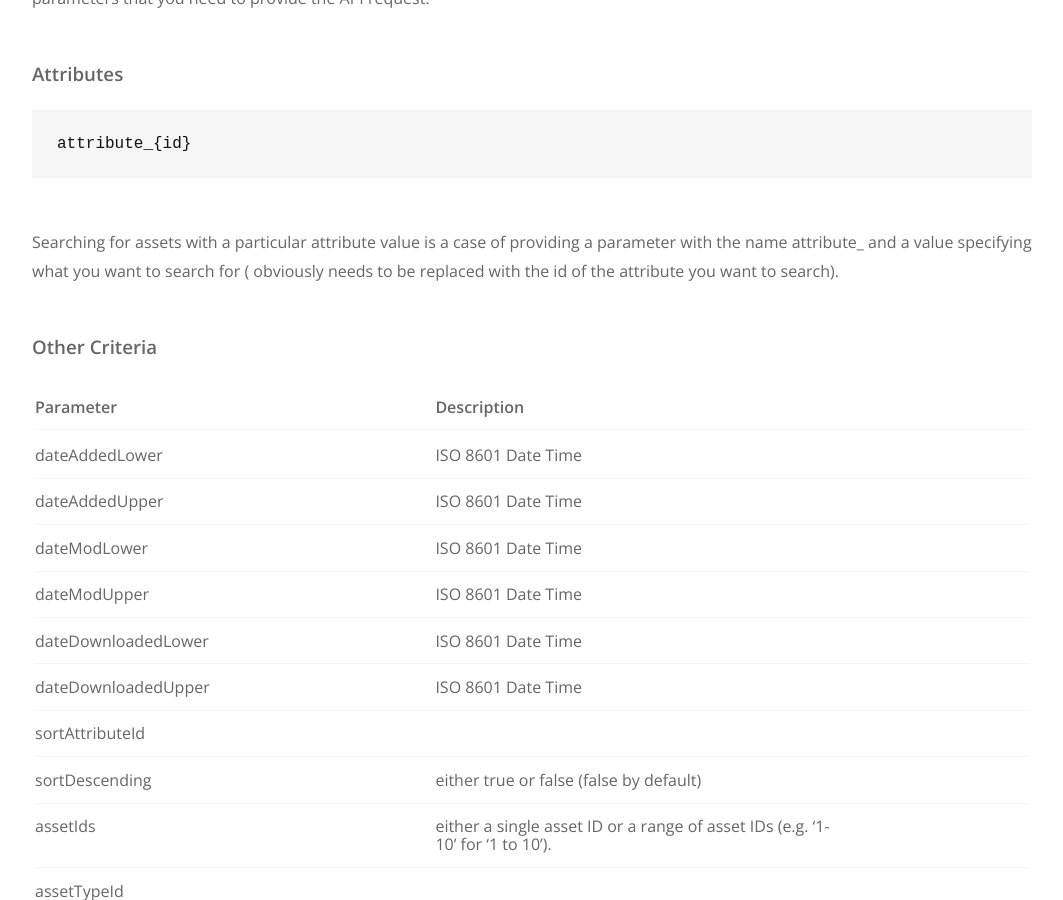
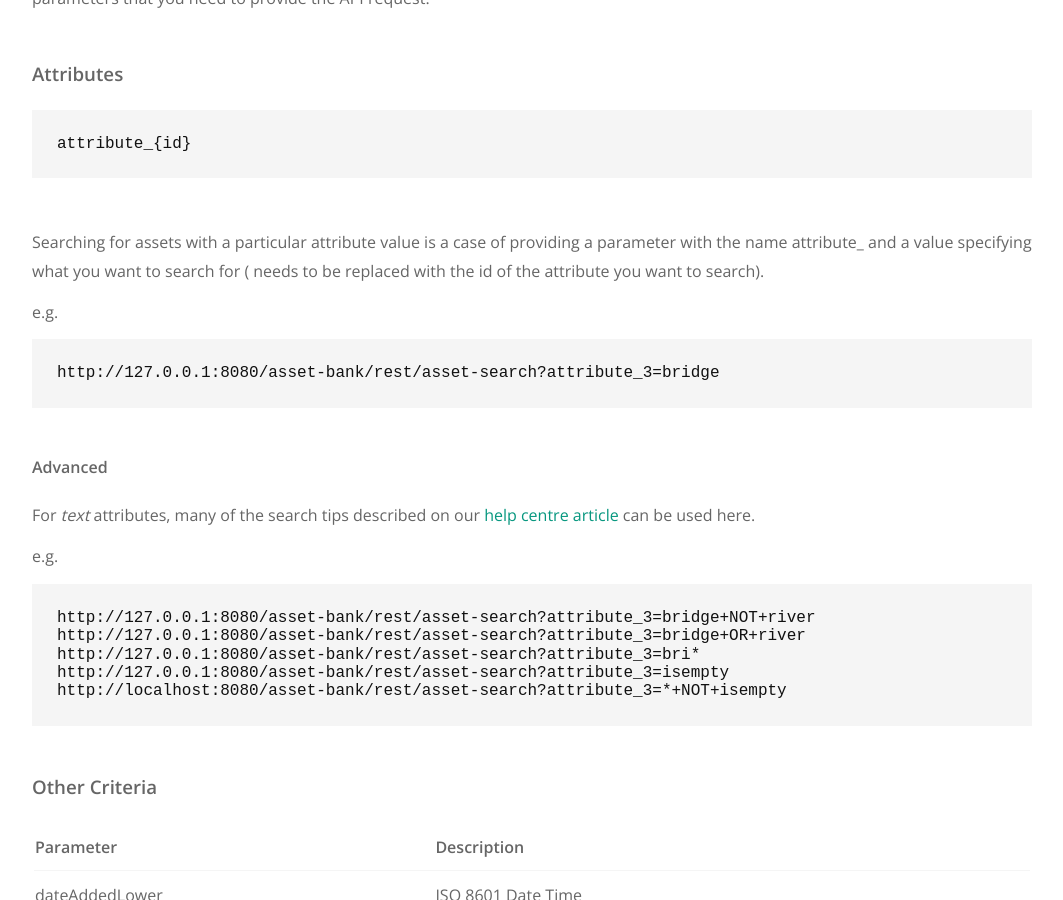
Before and after one commit to brightinteractive/api-docs, a Jekyll site: the page built from doc/asset-search.md, in a window 1280 px wide and 900 px high, scrolled down 518 px. Shown: the whole window, without its empty margins (108-1171 px from the left). Built offline with Jekyll 4.4.1, drawn with Linux system fonts in a browser that asks for light colours; our own code applies the rules of GitHub Pages for plain Markdown files.

Commit message:
Added some search tips and link to our docs.

````diff
--- a/doc/asset-search.md
+++ b/doc/asset-search.md
@@ -11,8 +11,24 @@ To perform a search using the API you GET this resource’s URL with the require
 ```
 attribute_{id}
 ```
-Searching for assets with a particular attribute value is a case of providing a parameter with the name attribute_<id> and a value specifying what you want to search for (<id> obviously needs to be replaced with the id of the attribute you want to search).
+Searching for assets with a particular attribute value is a case of providing a parameter with the name attribute_<id> and a value specifying what you want to search for (<id> needs to be replaced with the id of the attribute you want to search).
 
+e.g.
+```
+http://127.0.0.1:8080/asset-bank/rest/asset-search?attribute_3=bridge
+```
+
+#### Advanced
+For _text_ attributes, many of the search tips described on our [help centre article](https://support.assetbank.co.uk/hc/en-gb/articles/115005221048-Search-Tips) can be used here.
+
+e.g.
+```
+http://127.0.0.1:8080/asset-bank/rest/asset-search?attribute_3=bridge+NOT+river
+http://127.0.0.1:8080/asset-bank/rest/asset-search?attribute_3=bridge+OR+river
+http://127.0.0.1:8080/asset-bank/rest/asset-search?attribute_3=bri*
+http://127.0.0.1:8080/asset-bank/rest/asset-search?attribute_3=isempty
+http://localhost:8080/asset-bank/rest/asset-search?attribute_3=*+NOT+isempty
+```
 
 ### Other Criteria
 
````
